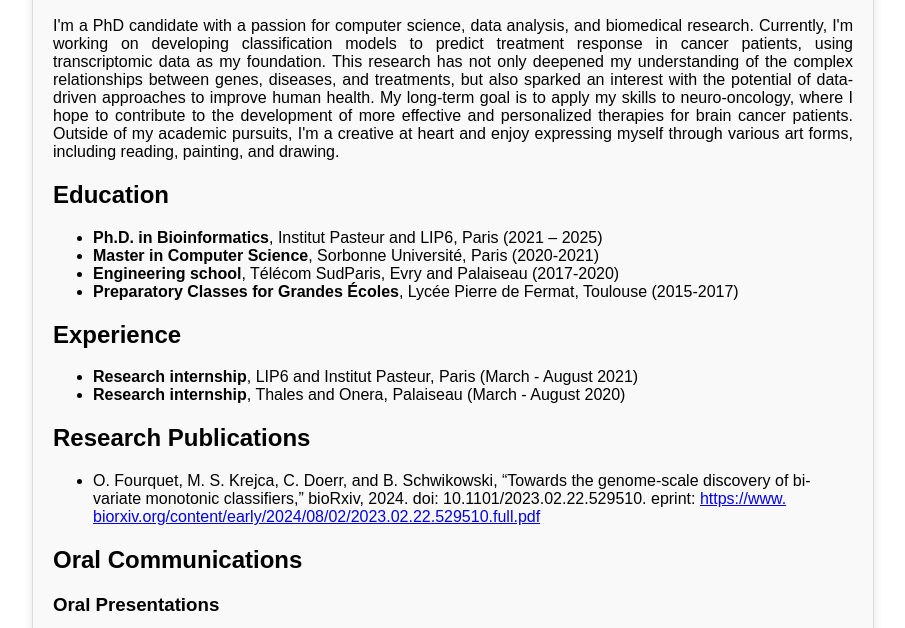
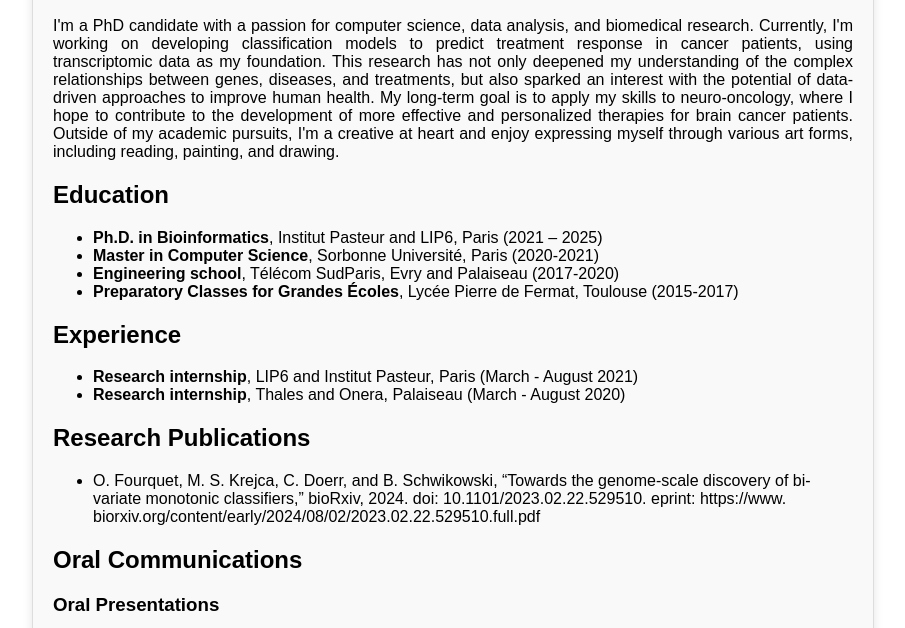
Before and after one commit to oceanefrqt/oceanefrqt.github.io, a plain HTML site: page index.html in a window 1280 px wide. Shown: the part 172-800 px from the top of the page, without its empty margins (187-1092 px from the left). Drawn offline with Linux system fonts and the light colour scheme.

Commit message:
Second commit

```diff
--- a/index.html
+++ b/index.html
@@ -42,8 +42,8 @@
         <h2>Research Publications</h2>
 		<ul>
 			<li>O. Fourquet, M. S. Krejca, C. Doerr, and B. Schwikowski, “Towards the genome-scale discovery of bi-
-variate monotonic classifiers,” bioRxiv, 2024.  doi: 10.1101/2023.02.22.529510. eprint: <a href="url">https://www.
-                biorxiv.org/content/early/2024/08/02/2023.02.22.529510.full.pdf</a></li>
+variate monotonic classifiers,” bioRxiv, 2024.  doi: 10.1101/2023.02.22.529510. eprint: https://www.
+                biorxiv.org/content/early/2024/08/02/2023.02.22.529510.full.pdf</li>
 		</ul>
 		<h2>Oral Communications</h2>
         <h3>Oral Presentations</h3>
```
